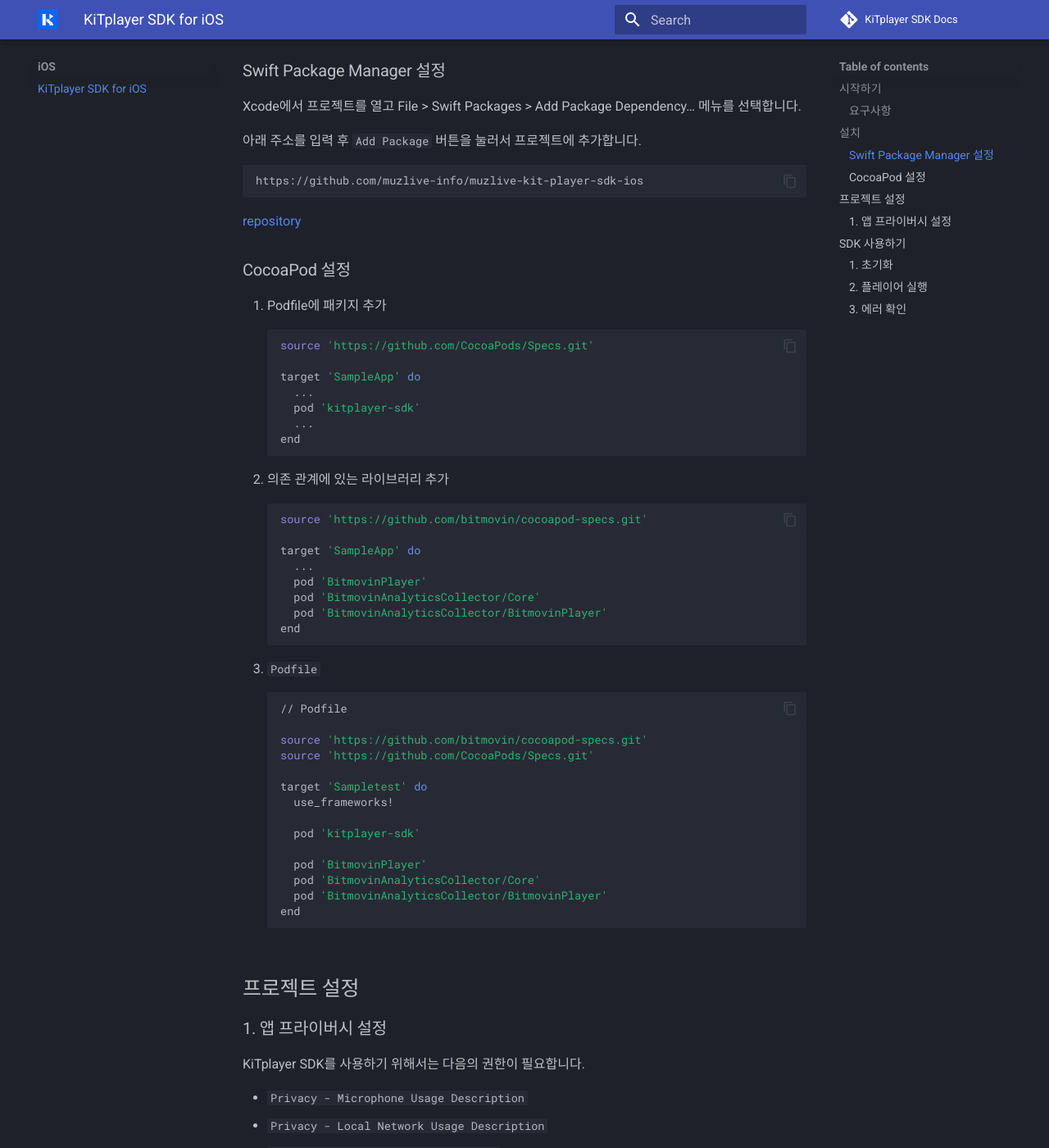
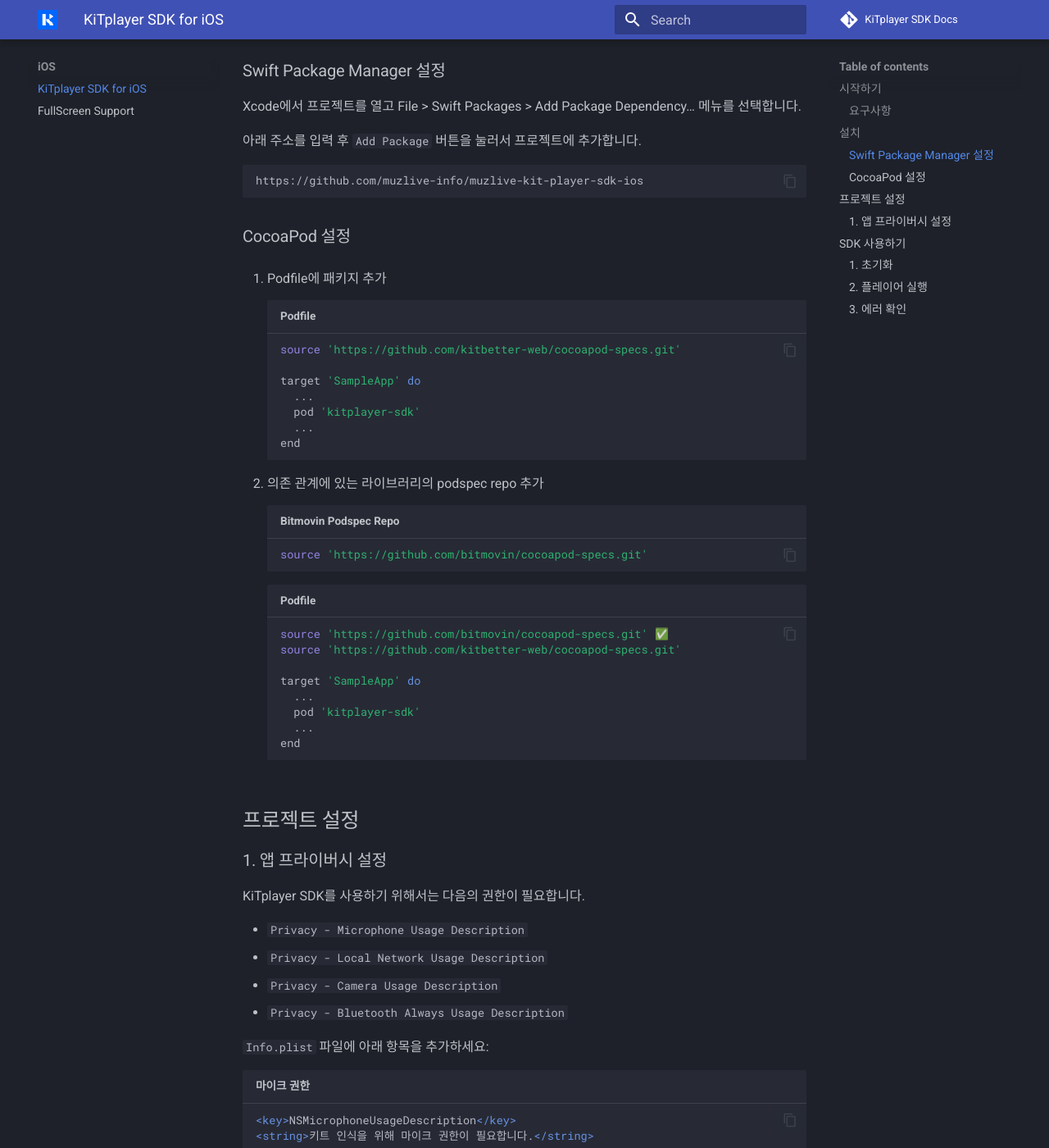
Before and after one commit to kitbetter-web/kit-player-sdk-docs, an MkDocs documentation site: the page built from docs/iOS/tutorial.md, in a window 1280 px wide and 1400 px high, scrolled down 485 px. Shown: the whole window at 82% size. Built offline with MkDocs 1.6.1 and Material for MkDocs 9.7.7, drawn with Linux system fonts in a browser that asks for light colours; comment, search, counter and statistics services are not loaded; some of the changed text lies outside the part shown.

Commit message:
feat: iOS - CocoaPod 설정 변경, fullScreen 지원 방법 추가

````diff
--- a/docs/iOS/tutorial.md
+++ b/docs/iOS/tutorial.md
@@ -17,13 +17,11 @@
 https://github.com/muzlive-info/muzlive-kit-player-sdk-ios
 ```
 
-[repository](https://github.com/muzlive-info/muzlive-kit-player-sdk-ios)
-
 ### CocoaPod 설정
 
 1. Podfile에 패키지 추가
-```sh
-source 'https://github.com/CocoaPods/Specs.git'
+```sh title="Podfile"
+source 'https://github.com/kitbetter-web/cocoapod-specs.git'
 
 target 'SampleApp' do
   ...
@@ -31,32 +29,19 @@
   ...
 end
 ```
-2. 의존 관계에 있는 라이브러리 추가
-```sh
+
+2. 의존 관계에 있는 라이브러리의 podspec repo 추가
+```sh title="Bitmovin Podspec Repo"
 source 'https://github.com/bitmovin/cocoapod-specs.git'
+```
+```sh title="Podfile"
+source 'https://github.com/bitmovin/cocoapod-specs.git' ✅
+source 'https://github.com/kitbetter-web/cocoapod-specs.git'
 
 target 'SampleApp' do
   ...
-  pod 'BitmovinPlayer'
-  pod 'BitmovinAnalyticsCollector/Core'
-  pod 'BitmovinAnalyticsCollector/BitmovinPlayer'
-end
-```
-3. `Podfile`
-```sh
-// Podfile
-
-source 'https://github.com/bitmovin/cocoapod-specs.git'
-source 'https://github.com/CocoaPods/Specs.git'
-
-target 'Sampletest' do
-  use_frameworks!
-
   pod 'kitplayer-sdk'
-
-  pod 'BitmovinPlayer'
-  pod 'BitmovinAnalyticsCollector/Core'
-  pod 'BitmovinAnalyticsCollector/BitmovinPlayer'
+  ...
 end
 ```
 
@@ -103,14 +88,14 @@
 ```swift
 import Foundation
 import UIKit
-import KiTPlayerSDK
+import KiTplayerSDK
 
 @main
 class AppDelegate: UIResponder, UIApplicationDelegate {
     func application(_ application: UIApplication, didFinishLaunchingWithOptions launchOptions: [UIApplication.LaunchOptionsKey: Any]?) -> Bool {
         let clientId = "YOUR_KITPLAYER_CLIENT_ID"
         let secretKey = "YOUT_KITPLAYER_SECRET_KEY"
-        KiTPlayer.initialize(with: clientId, secretKey)
+        KiTplayer.initialize(with: clientId, secretKey)
         return true
     }
 }
@@ -125,21 +110,21 @@
 
 === "Circular Layout"
     ```swift
-    import KiTPlayerSDK
+    import KiTplayerSDK
 
     class ViewController: UIViewController {
         @IBAction func playButtonTapped(_ sender: UIButton) {
-            KiTPlayer.shared.start()
+            KiTplayer.shared.start()
         }
     }
     ```
 === "Embeded Layout"
     ```swift
-    import KiTPlayerSDK
+    import KiTplayerSDK
 
     class ViewController: UIViewController {
         @IBAction func playButtonTapped(_ sender: UIButton) {
-            KiTPlayer.shared.start(with: .embeded)
+            KiTplayer.shared.start(with: .embeded)
         }
     }
     ```
@@ -149,18 +134,18 @@
 SDK 사용 중 발생할 수 있는 에러를 처리하기 위해 delegate를 등록할 수 있습니다.
 
 ```swift
-import KiTPlayerSDK
+import KiTplayerSDK
 
 class ViewController: UIViewController {
     override func viewDidLoad() {
         super.viewDidLoad()
 
-        KiTPlayer.shared.addListenerDelegate(self)
+        KiTplayer.shared.addListenerDelegate(self)
     }
 }
 
-extension ViewController: KiTPlayerListenerDelegate {
-    func didOccurError(_ errorCode: KiTPlayerSDK.KiTPlayerErrorCode) {
+extension ViewController: KiTplayerListenerDelegate {
+    func didOccurError(_ errorCode: KiTplayerSDK.KiTplayerErrorCode) {
         print(errorCode)
     }
 }
--- a/mkdocs.yml
+++ b/mkdocs.yml
@@ -40,6 +40,7 @@
     - index.md
   - iOS:
     - iOS/tutorial.md
+    - iOS/support-fullscreen.md
   - Android:
     - Android/tutorial.md
     - Android/foreground_permission.md
````
Also changed, not shown: docs/iOS/cocoapod-error-handling.md (added, +10 -0 lines), docs/iOS/support-fullscreen.md (added, +13 -0 lines).
